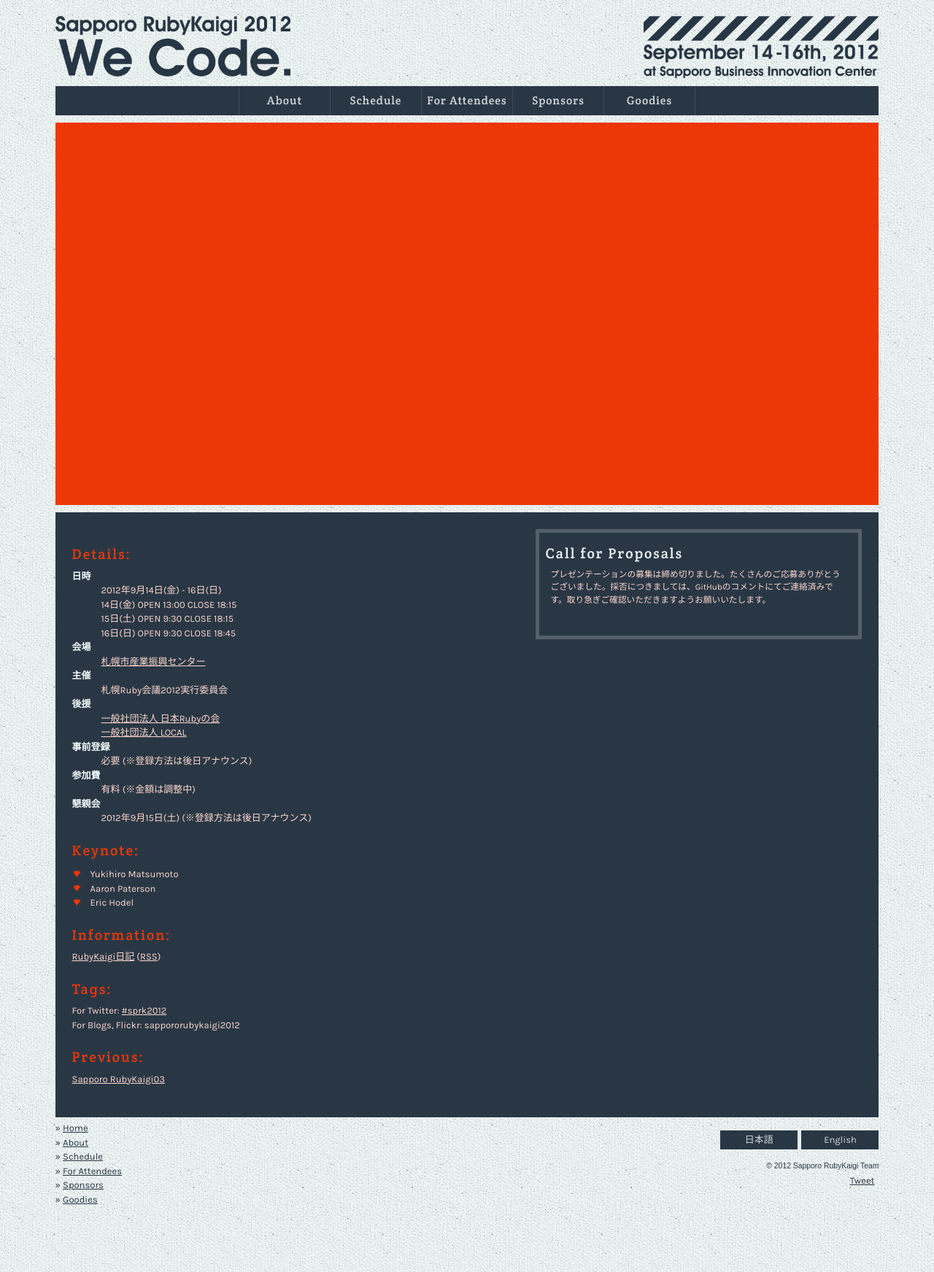
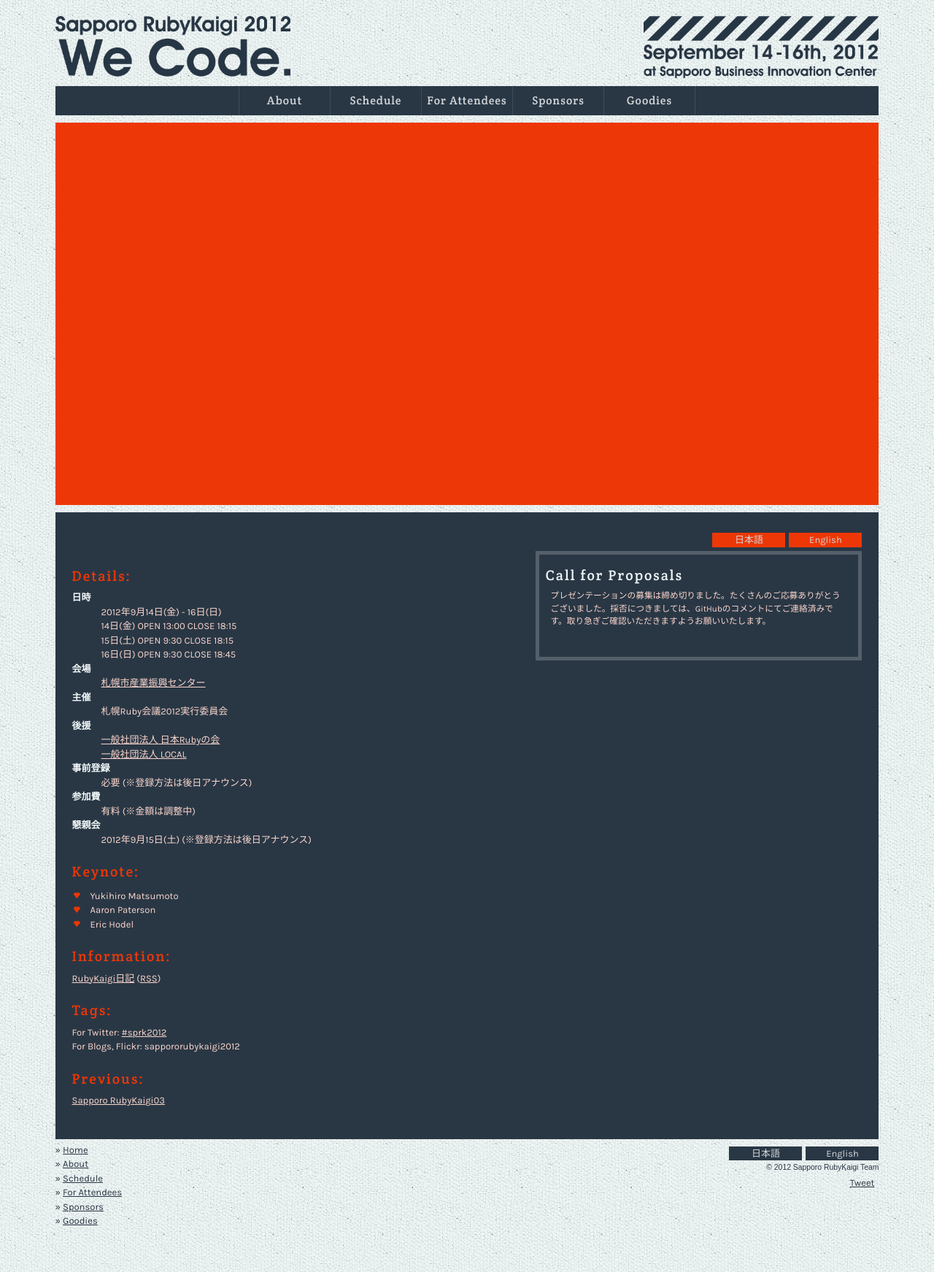
Before and after one commit to ruby-sapporo/sapporo.rubykaigi.org, a Jekyll site: the page built from 2012/ja/index.html, in a window 1280 px wide. Shown: the whole page at 73% size. Built offline with Jekyll 4.4.1, drawn with Linux system fonts in a browser that asks for light colours; nearby versions of some CDN libraries; Markdown is read by kramdown in place of the engine named in the settings; comment, search, counter and statistics services are not loaded.

Commit message:
[#28935297] add the language switch to the home

```diff
--- a/2012/ja/index.html
+++ b/2012/ja/index.html
@@ -6,6 +6,11 @@
  <img src="/2012/images/homeMain.png" alt="">
 </p>
 <div class="wrapper clearfix">
+  <aside>
+    <ul id="lang">
+      <li><a href="/2012/ja">日本語</a></li><li><a href="/2012/en">English</a></li>
+    </ul>
+  </aside>
   <div id="information">
     <h2>Details:</h2>
     <dl>
--- a/2012/stylesheets/common.css
+++ b/2012/stylesheets/common.css
@@ -181,6 +181,23 @@
   font-family: 'Crete Round', serif;
   letter-spacing: 2px; }
 
+aside {
+  text-align: right;
+  padding: 5px 0; }
+  aside #lang {
+    margin: 0; }
+    aside #lang li {
+      background: #ee3706;
+      width: 100px;
+      margin: 0 0 0 5px;
+      text-align: center;
+      display: inline-block; }
+      aside #lang li:hover {
+        background: #f15f38; }
+      aside #lang li a {
+        color: #d4d7da;
+        text-decoration: none; }
+
 footer {
   clear: both;
   margin-top: 5px; }
@@ -194,19 +211,15 @@
     footer nav li:before {
       content: "» "; }
   footer aside {
-    float: right;
-    text-align: right; }
-    footer aside #lang li {
-      background: #293745;
-      padding: 3px;
-      width: 100px;
-      margin-left: 2px;
-      text-align: center;
-      display: inline-block; }
-      footer aside #lang li:hover {
+    float: right; }
+    footer aside #lang
+    li {
+      background: #293745; }
+      footer aside #lang
+      li:hover {
         background: #3e4b57; }
-      footer aside #lang li a {
-        text-decoration: none;
+      footer aside #lang
+      li a {
         color: #d4d7da; }
   footer #copyright {
     font-family: "ヒラギノ角ゴ Pro W3", "Hiragino Kaku Gothic Pro", "メイリオ", Meiryo, Osaka, "ＭＳ Ｐゴシック", "MS PGothic", sans-serif;
--- a/_layouts/2012default.html
+++ b/_layouts/2012default.html
@@ -73,8 +73,7 @@
     </nav>
     <aside>
       <ul id="lang">
-        <li><a href="/ja">日本語</a></li>
-        <li><a href="/en">English</a></li>
+        <li><a href="/2012/ja">日本語</a></li><li><a href="/2012/en">English</a></li>
       </ul>
     	<p id="copyright">&copy; 2012 Sapporo RubyKaigi Team</p>
       <div class='socialBtn'>
```
Also changed, not shown: 2012/stylesheets/common.scss (+26 -12 lines).
